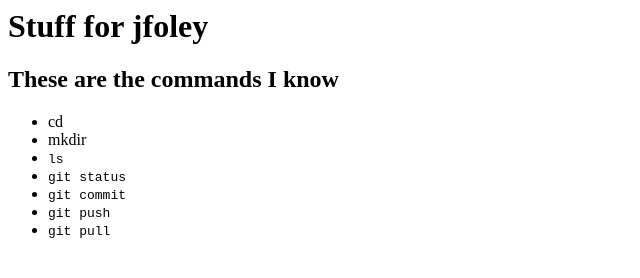
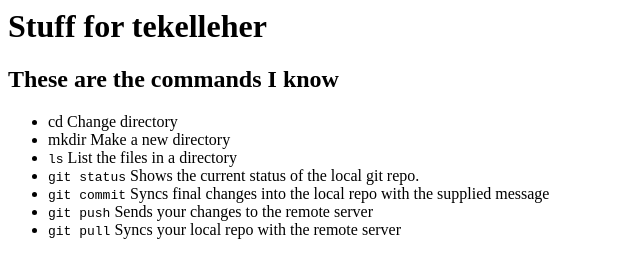
Before and after one commit to jjfiv/cs197u-s2017, a plain HTML site: page tekelleher.html in a window 1280 px wide. Shown: the whole page, without its empty margins (0-640 px from the left). Drawn offline with Linux system fonts and the light colour scheme.

Commit message:
Added explanations

```diff
--- a/tekelleher.html
+++ b/tekelleher.html
@@ -2,18 +2,18 @@
 <title>Welcome</title>
 <body>
 
-<h1>Stuff for jfoley</h1>
+<h1>Stuff for tekelleher</h1>
 
 <h2>These are the commands I know</h2>
 
 <ul>
-<li>cd</li>
-<li>mkdir</li>
-<li><code>ls</code></li>
-<li><code>git status</code></li>
-<li><code>git commit</code></li>
-<li><code>git push</code></li>
-<li><code>git pull</code></li>
+<li>cd Change directory</li>
+<li>mkdir Make a new directory</li>
+<li><code>ls</code> List the files in a directory</li>
+<li><code>git status</code> Shows the current status of the local git repo.</li>
+<li><code>git commit</code> Syncs final changes into the local repo with the supplied message</li>
+<li><code>git push</code> Sends your changes to the remote server</li>
+<li><code>git pull</code> Syncs your local repo with the remote server</li>
 </ul>
 
 
```
